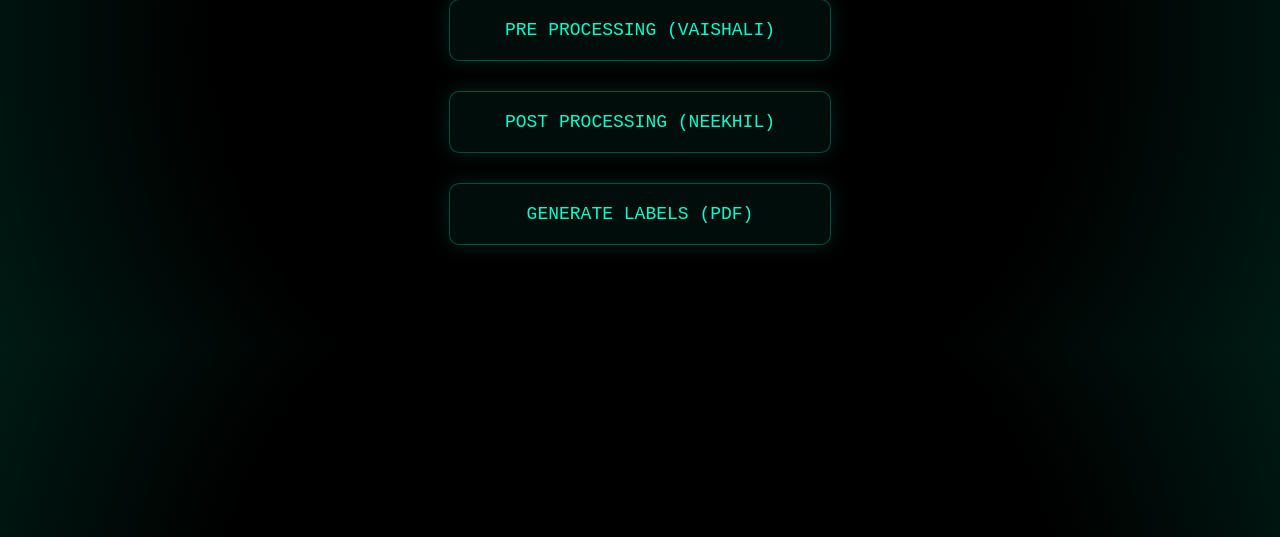
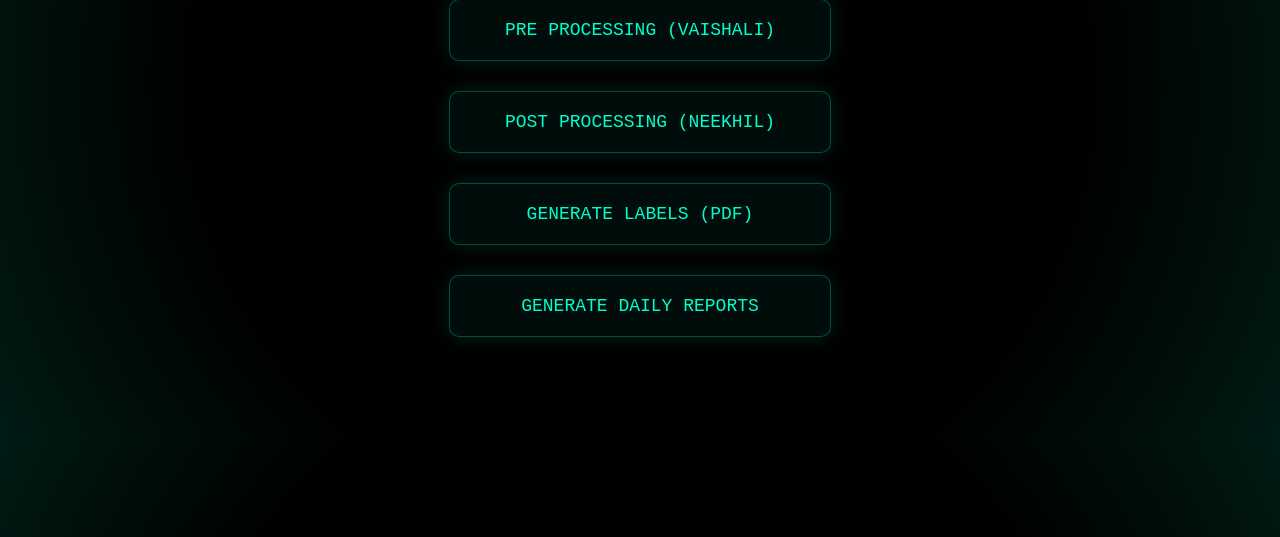
Before and after one commit to Madhav-MKNC/os_4_bo, a Flask app: page / in a window 1280 px wide. Shown: the part 263-800 px from the top of the page. Run offline with Flask 3, Linux system fonts and the light colour scheme; parts of the project's set-up code (start-up, migrations or seed data) failed here and were passed over.

Commit message:
Fix: minor adjustments

```diff
--- a/app.py
+++ b/app.py
@@ -16,6 +16,7 @@ from blueprints.label_routes import label_routes
 from blueprints.os_1_parser_routes import os_1_parser_routes
 from blueprints.processing_and_pre_processing_routes import processing_and_pre_processing_routes
 from blueprints.wa_bot_routes import wa_bot_routes
+from blueprints.daily_reports_routes import daily_reports_routes
 
 
 # Flask app
@@ -28,6 +29,7 @@ app.register_blueprint(label_routes)
 app.register_blueprint(os_1_parser_routes)
 app.register_blueprint(processing_and_pre_processing_routes)
 app.register_blueprint(wa_bot_routes)
+app.register_blueprint(daily_reports_routes)
 
 
 if __name__ == "__main__":
--- a/templates/index.html
+++ b/templates/index.html
@@ -86,6 +86,9 @@
             <a class="option-btn" href="{{ url_for('label_routes.generate_labels') }}">
                 Generate Labels (PDF)
             </a>
+            <a class="option-btn" href="{{ url_for('daily_reports_routes.generate_daily_reports') }}">
+                Generate Daily Reports
+            </a>
         </div>
     </body>
 </html>
```
Also changed, not shown: 1 other file.
